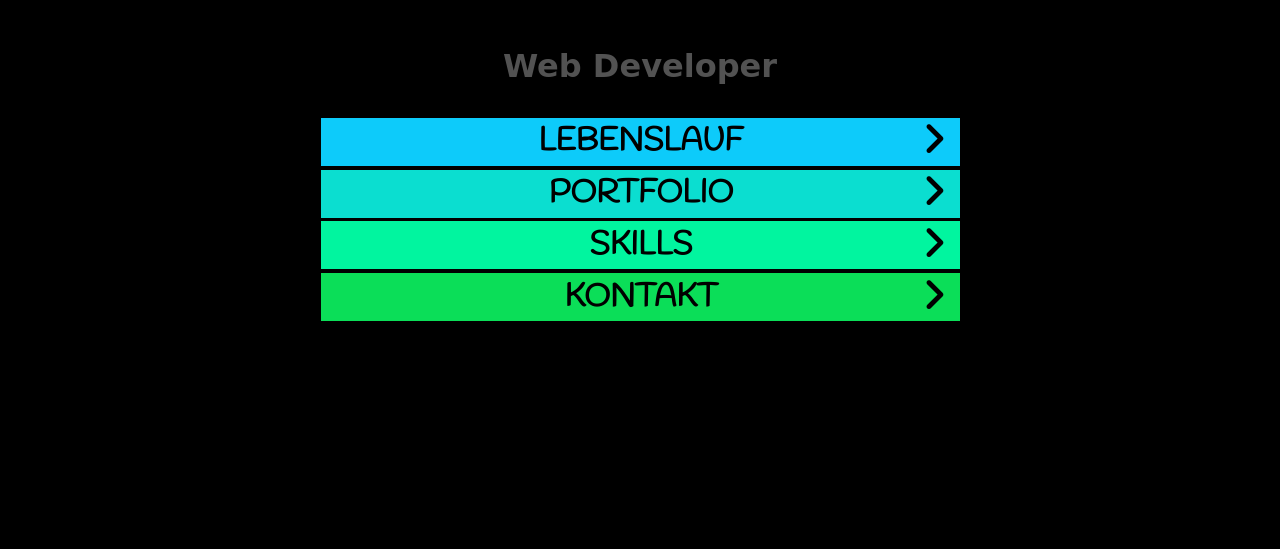
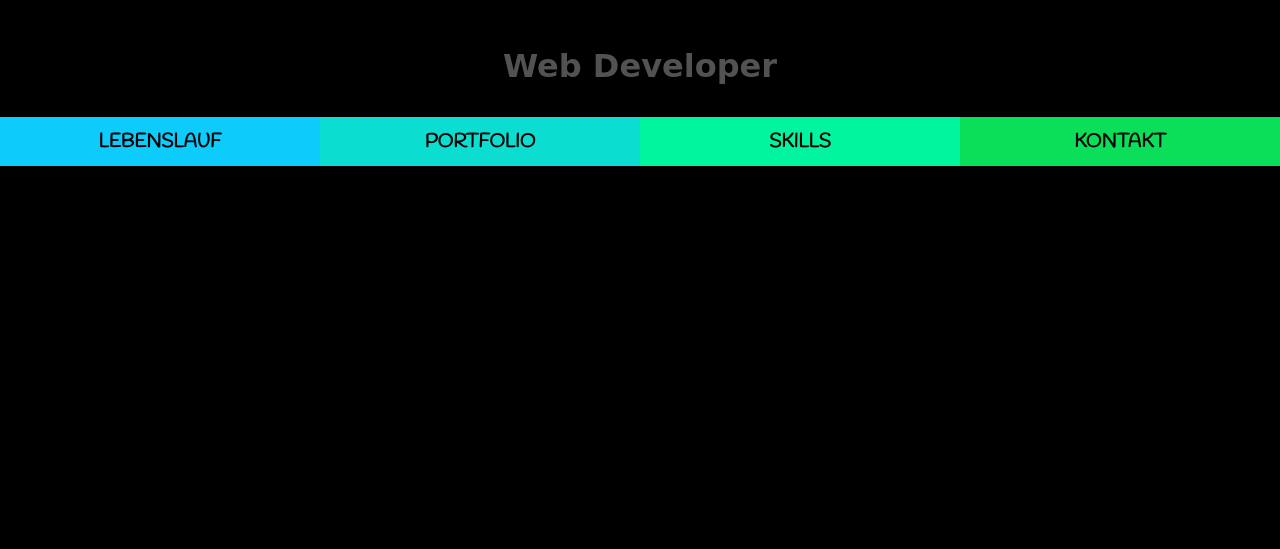
Before and after one commit to s-polat/portfolio, a website: page index.html in a window 1280 px wide. Shown: the part 251-800 px from the top of the page. Drawn offline with Linux system fonts and the light colour scheme; a web font is replaced by a local one.

Commit message:
media query wird hingefügt

```diff
--- a/index.html
+++ b/index.html
@@ -39,12 +39,12 @@
     <main>
         <nav id="navigation">
 
-            <ul>
+            <ul id="navlist">
                 <li id="navcolor_1">
                     <div>
                         <a href="#lebenslauf">
                             <span class="nav-font-color">Lebenslauf</span>
-                            <i class="icon fas fa-angle-right"></i>
+                            <!-- <i class="icon fas fa-angle-right"></i> -->
                         </a>
                     </div>
                 </li>
@@ -52,7 +52,7 @@
                     <div>
                         <a href="#portfolio">
                             <span class="nav-font-color"> Portfolio</span>
-                            <i class="icon fas fa-angle-right"></i>
+                           <!--  <i class="icon fas fa-angle-right"></i> -->
                         </a>
                     </div>
                 </li>
@@ -60,7 +60,7 @@
                     <div>
                         <a href="#skills">
                             <span class="nav-font-color"> Skills</span>
-                            <i class="icon fas fa-angle-right"></i>
+                            <!-- <i class="icon fas fa-angle-right"></i> -->
                         </a>
                     </div>
                 </li>
@@ -68,7 +68,7 @@
                     <div>
                         <a href="#kontakt">
                             <span class="nav-font-color"> Kontakt</span>
-                            <i class="icon fas fa-angle-right"></i>
+                           <!--  <i class="icon fas fa-angle-right"></i> -->
                         </a>
                     </div>
                 </li>
@@ -76,11 +76,6 @@
 
 
         </nav>
-
-
-
-
-
 
 
         <section id="lebenslauf">
--- a/style.css
+++ b/style.css
@@ -106,12 +106,12 @@ h1{
     text-decoration: none;
     display: table-cell;
     vertical-align: middle;text-transform: uppercase;
-    font-size: 2em;
+    font-size: 1.2em;
     color: black;
     position: relative;
 }
 
-li div{ border: solid 1px black;
+li div{
         height: 6vh;
         display: table;
         width: 100%;
@@ -132,18 +132,18 @@ li div:hover{
     text-align: center;
 }
 
-div#kontakt > div > a{
+#kontakt > div > a{
     text-decoration: none;
 }
 
-div#kontakt > div > a > span{
+#kontakt > div > a > span{
     font-size: 2em;
     vertical-align: .4em;
     margin-left: .4em;
 
 }
 
-div#kontakt > div{
+#kontakt > div{
     text-align: left;
     margin-left: 5%;
 
@@ -211,6 +211,13 @@ textarea{
     height: 30px;
     width: 70px;
     padding: 2px;
+}
+
+@media only screen and (min-width:500px) {
+    ul#navlist {
+        display: flex;
+        flex-direction:row;
 
 
+    }
 }
```
